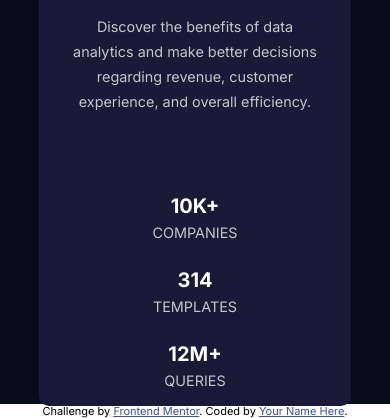
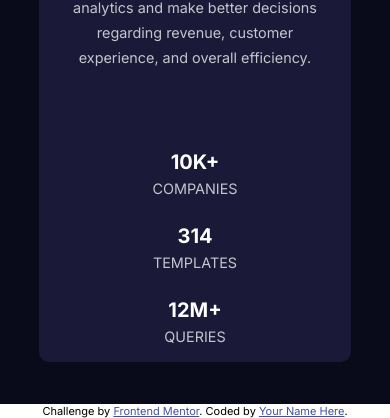
Before and after one commit to neghi14/Stats-preview-card-component, a plain HTML site: page index.html in a window 390 px wide. Shown: the part 440-858 px from the top of the page. Drawn offline with Linux system fonts and the light colour scheme.

Commit message:
3rd push of 15th July

```diff
--- a/style/style.css
+++ b/style/style.css
@@ -99,11 +99,9 @@ img:nth-of-type(2){
 }
 
 @media(max-width:48rem){
-    .container{
-        padding: 50px 0;
-    }
     .wrapper{
         flex-direction: column-reverse;
+        height: 90%;
     }
     .stats{
         padding: 20px 30px;
```
